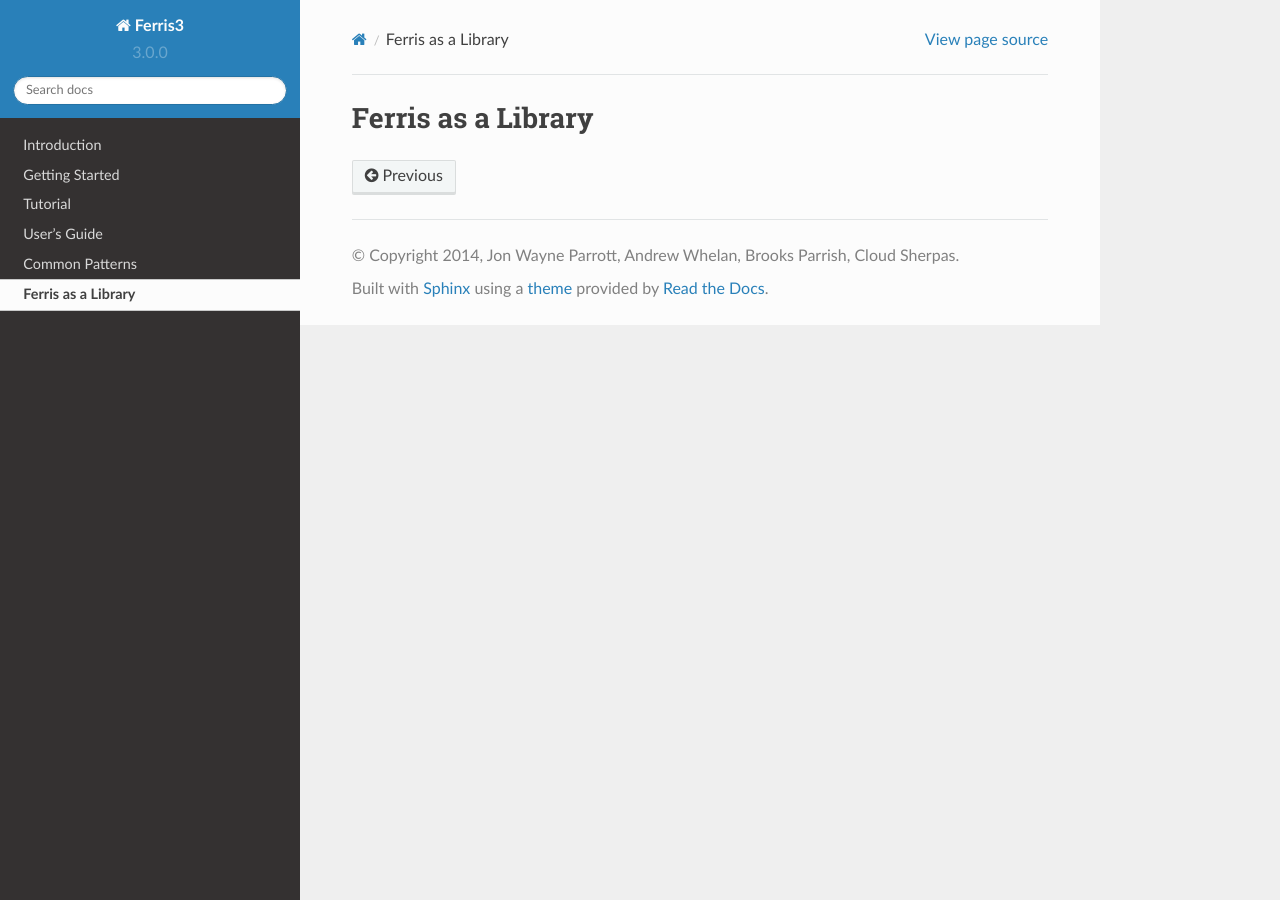
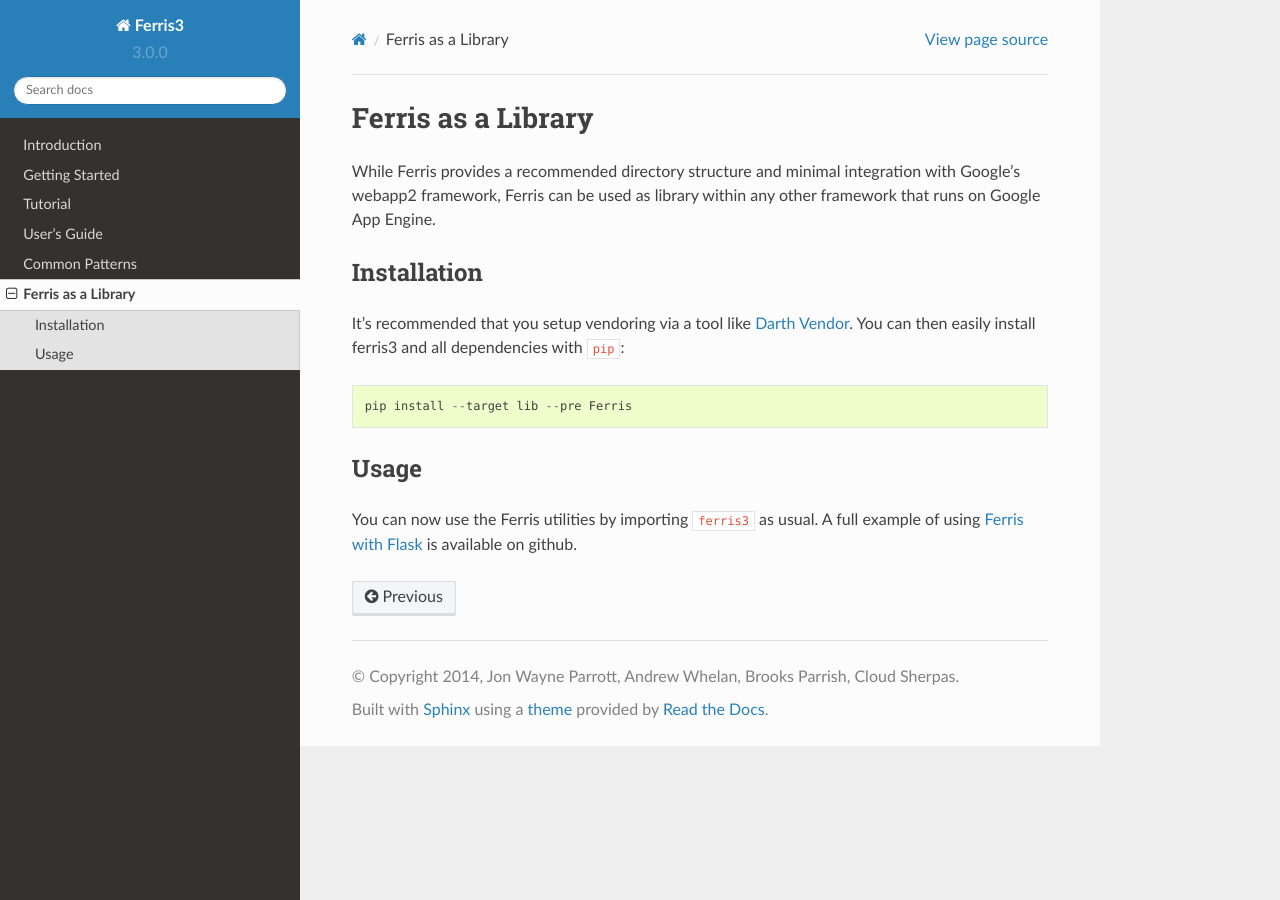
Before and after one commit to yowmamasita/ferris3, a Sphinx documentation site: the page built from docs/ferris_as_a_library.rst, in a window 1280 px wide. Built offline with Sphinx 7.4.7 and the Read the Docs theme 2.0.0, drawn with Linux system fonts in a browser that asks for light colours.

Commit message:
Adding information about using ferris as a library within other frameworks

```diff
--- a/docs/ferris_as_a_library.rst
+++ b/docs/ferris_as_a_library.rst
@@ -1,2 +1,18 @@
 Ferris as a Library
 ===================
+
+While Ferris provides a recommended directory structure and minimal integration with Google's webapp2 framework, Ferris can be used as library within any other framework that runs on Google App Engine.
+
+
+Installation
+------------
+
+It's recommended that you setup vendoring via a tool like `Darth Vendor <https://github.com/jonparrott/Darth-Vendor>`_. You can then easily install ferris3 and all dependencies with ``pip``::
+
+    pip install --target lib --pre Ferris
+
+
+Usage
+-----
+
+You can now use the Ferris utilities by importing ``ferris3`` as usual. A full example of using `Ferris with Flask <https://github.com/jonparrott/flask-ferris-example>`_ is available on github.
--- a/docs/introduction.rst
+++ b/docs/introduction.rst
@@ -23,6 +23,8 @@
 As your application grows you may wish to add additional frontends such as Android, iOS, native Windows, PhoneGap, etc. Ferris makes this easier because your backend is separate and independent of your frontend. Because Ferris uses Google Cloud Endpoints there are client libraries for most languages and platforms. Ferris does not dictate how you build your frontend. You could even create a frontend using a traditional monolithic MVC framework and use your Ferris-based application as a service.
 
 At Cloud Sherpas, we use a AngularJS as our frontend techology of choice. We've created a lot of tools around using AngularJS along with Google Cloud Endpoints. Our toolkit is open-source and is called `Eydís <http://eydistoolkit.org>`_.
+
+If you're interested in using Ferris' utilities within an existing framework, see :doc:`ferris_as_a_library`.
 
 
 Convention, Configuration, and Structure
```
